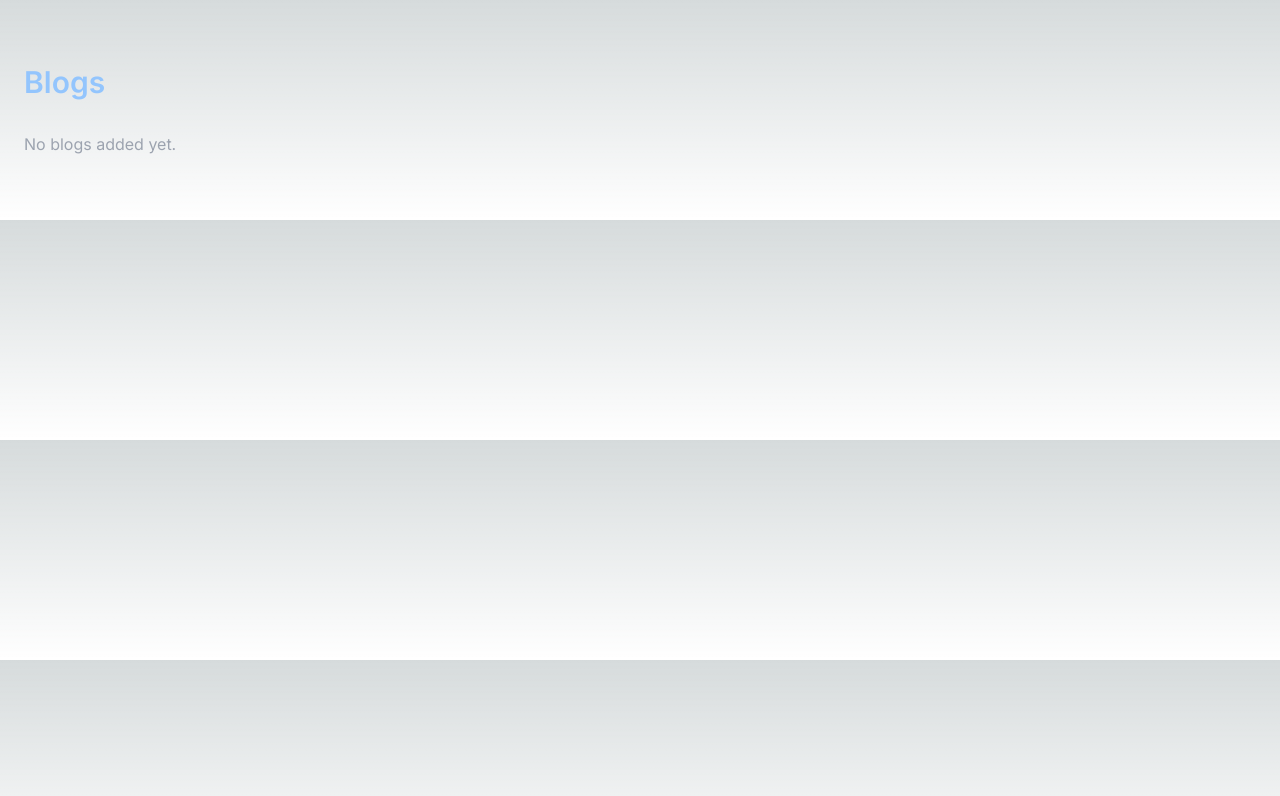
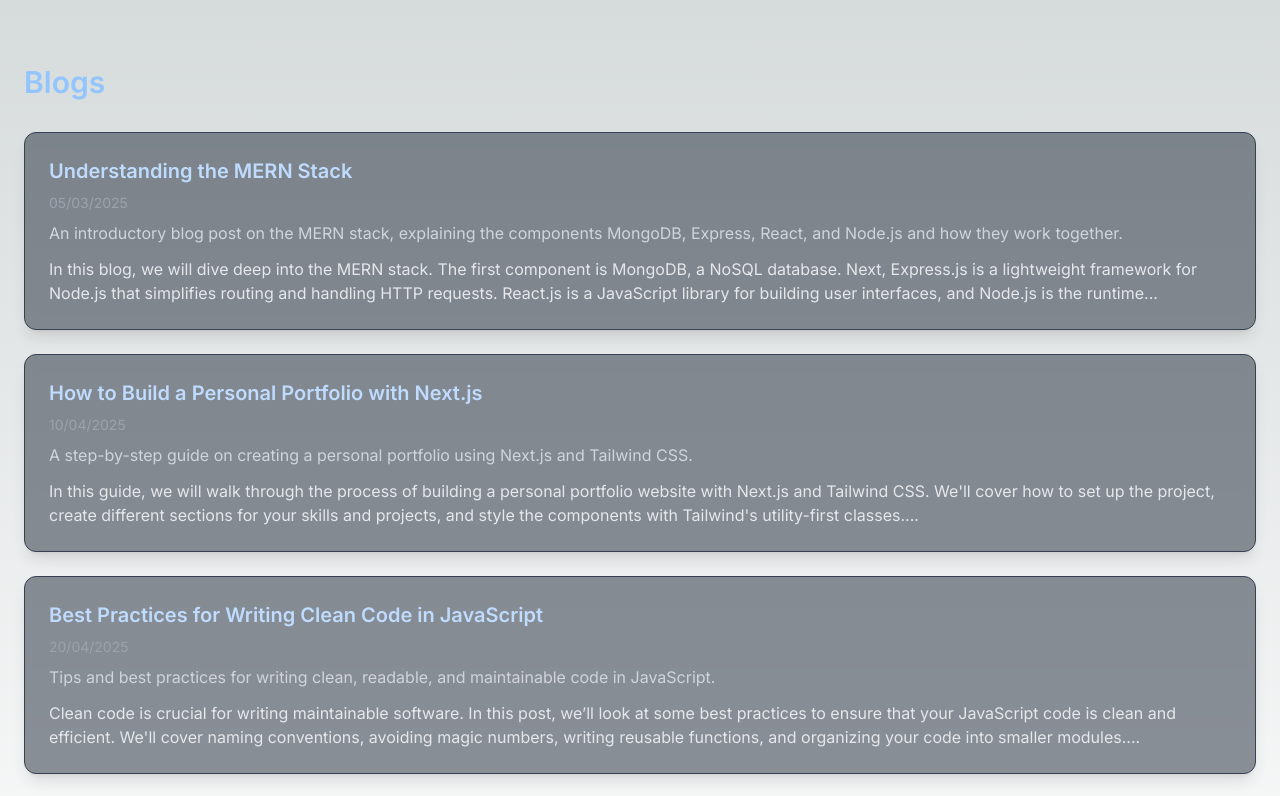
Before and after one commit to msanje/sanjay-achar, a Next.js app: page /blogs in a window 1280 px wide. Shown: the top 796 px of the page. Built offline with nearby package versions, Linux system fonts and the light colour scheme.

Commit message:
added dummy data for both projects and blogs

```diff
--- /dev/null
+++ b/content/blogs.ts
@@ -0,0 +1,61 @@
+interface Blog {
+  id: number;
+  title: string;
+  summary: string;
+  content: string;
+  date: string;
+  tags: string[];
+  author: string;
+  featuredImage: string;
+}
+
+export const blogs: Blog[] = [
+  {
+    id: 1,
+    title: "Understanding the MERN Stack",
+    summary:
+      "An introductory blog post on the MERN stack, explaining the components MongoDB, Express, React, and Node.js and how they work together.",
+    content:
+      "In this blog, we will dive deep into the MERN stack. The first component is MongoDB, a NoSQL database. Next, Express.js is a lightweight framework for Node.js that simplifies routing and handling HTTP requests. React.js is a JavaScript library for building user interfaces, and Node.js is the runtime environment that allows us to execute JavaScript on the server-side.",
+    date: "2025-03-05",
+    tags: ["MERN", "JavaScript", "Full-stack"],
+    author: "Sanjay Achar",
+    featuredImage: "https://example.com/mern-stack.jpg",
+  },
+  {
+    id: 2,
+    title: "How to Build a Personal Portfolio with Next.js",
+    summary:
+      "A step-by-step guide on creating a personal portfolio using Next.js and Tailwind CSS.",
+    content:
+      "In this guide, we will walk through the process of building a personal portfolio website with Next.js and Tailwind CSS. We'll cover how to set up the project, create different sections for your skills and projects, and style the components with Tailwind's utility-first classes.",
+    date: "2025-04-10",
+    tags: ["Next.js", "Portfolio", "Web Development"],
+    author: "Sanjay Achar",
+    featuredImage: "https://example.com/portfolio.jpg",
+  },
+  {
+    id: 3,
+    title: "Best Practices for Writing Clean Code in JavaScript",
+    summary:
+      "Tips and best practices for writing clean, readable, and maintainable code in JavaScript.",
+    content:
+      "Clean code is crucial for writing maintainable software. In this post, we’ll look at some best practices to ensure that your JavaScript code is clean and efficient. We'll cover naming conventions, avoiding magic numbers, writing reusable functions, and organizing your code into smaller modules.",
+    date: "2025-04-20",
+    tags: ["JavaScript", "Clean Code", "Best Practices"],
+    author: "Sanjay Achar",
+    featuredImage: "https://example.com/clean-code.jpg",
+  },
+  {
+    id: 4,
+    title: "Exploring the World of REST APIs",
+    summary:
+      "A deep dive into RESTful APIs, explaining the concepts, methods, and how to create your own API.",
+    content:
+      "REST (Representational State Transfer) APIs are a common way of building web services. In this post, we'll explain the core principles of REST, including the use of HTTP methods (GET, POST, PUT, DELETE), status codes, and resource URIs. We'll also guide you through creating a basic RESTful API with Express and Node.js.",
+    date: "2025-04-30",
+    tags: ["API", "REST", "Backend Development"],
+    author: "Sanjay Achar",
+    featuredImage: "https://example.com/rest-api.jpg",
+  },
+];
--- /dev/null
+++ b/content/projects.ts
@@ -0,0 +1,52 @@
+interface Project {
+  id: number;
+  title: string;
+  description: string;
+  technologies: string[];
+  liveLink: string;
+  githubLink: string;
+  date: string;
+}
+
+export const projects = [
+  {
+    id: 1,
+    title: "Personal Portfolio Website",
+    description:
+      "A responsive personal portfolio website built with Next.js and Tailwind CSS to showcase my skills and projects.",
+    technologies: ["Next.js", "Tailwind CSS", "JavaScript"],
+    liveLink: "https://example.com/portfolio",
+    githubLink: "https://github.com/yourusername/portfolio",
+    date: "2025-03-01",
+  },
+  {
+    id: 2,
+    title: "E-commerce Website",
+    description:
+      "A full-stack e-commerce web app using MongoDB, Express, React, and Node.js (MERN stack). Features user authentication and payment integration.",
+    technologies: ["MERN Stack", "Stripe API", "JWT Authentication"],
+    liveLink: "https://example.com/ecommerce",
+    githubLink: "https://github.com/yourusername/ecommerce-app",
+    date: "2025-04-15",
+  },
+  {
+    id: 3,
+    title: "Weather Forecast App",
+    description:
+      "A weather app that fetches data from a public weather API to display current weather conditions and forecasts for the next week.",
+    technologies: ["React", "OpenWeather API", "CSS"],
+    liveLink: "https://example.com/weather-app",
+    githubLink: "https://github.com/yourusername/weather-app",
+    date: "2025-02-20",
+  },
+  {
+    id: 4,
+    title: "Blog Platform",
+    description:
+      "A blog platform where users can write, edit, and delete their posts. Built with Node.js and MongoDB.",
+    technologies: ["Node.js", "MongoDB", "Express", "React"],
+    liveLink: "https://example.com/blog-platform",
+    githubLink: "https://github.com/yourusername/blog-platform",
+    date: "2025-04-01",
+  },
+];
--- a/src/app/blogs/page.tsx
+++ b/src/app/blogs/page.tsx
@@ -1,36 +1,36 @@
 "use client";
 
-import Link from "next/link";
-import { useState } from "react";
+import { blogs } from "../../../content/blogs";
 
 interface Blog {
   id: number;
   title: string;
-  description: string;
+  summary: string;
   content: string;
   date: string;
+  tags: string[];
+  author: string;
+  featuredImage: string;
 }
 
 export default function Page() {
-  const [blogs, setBlogs] = useState<Blog[]>([]);
-
   return (
     <main className="container mx-auto px-6 py-16 space-y-24">
       <section>
         <div className="flex justify-between items-center mb-8">
           <h2 className="text-3xl font-semibold text-blue-300">Blogs</h2>
           {/* <Link href="/add-blog"> */}
-          {/*   <span className="text-blue-400 hover:text-blue-300 transition-colors font-medium"> */}
-          {/*     Add Blog → */}
-          {/*   </span> */}
+          {/* <span className="text-blue-400 hover:text-blue-300 transition-colors font-medium"> */}
+          {/* Add Blog → */}
+          {/* </span> */}
           {/* </Link> */}
         </div>
         {/* <div className="flex justify-between items-center mb-8"> */}
-        {/*   <h2 className="text-3xl font-semibold text-blue-300">Your Blogs</h2> */}
+        {/* <h2 className="text-3xl font-semibold text-blue-300">Your Blogs</h2> */}
         {/* </div> */}
         <div className="space-y-6">
           {blogs.length > 0 ? (
-            blogs.map((blog) => (
+            blogs.map((blog: Blog) => (
               <div
                 key={blog.id}
                 className="bg-gray-800/50 backdrop-blur-sm rounded-xl p-6 shadow-lg hover:shadow-xl transition-all border border-gray-700 hover:border-blue-500"
@@ -39,9 +39,13 @@ export default function Page() {
                   {blog.title}
                 </h3>
                 <p className="text-gray-400 text-sm mb-2">
-                  {new Date(blog.date).toLocaleDateString()}
+                  {new Date(blog.date).toLocaleDateString("en-GB", {
+                    day: "numeric", // Use 'numeric' for no leading zero (e.g., 1)
+                    month: "numeric", // Use 'numeric' for no leading zero (e.g., 3)
+                    year: "numeric",
+                  })}
                 </p>
-                <p className="text-gray-300 mb-3">{blog.description}</p>
+                <p className="text-gray-300 mb-3">{blog.summary}</p>
                 <p className="text-gray-200 whitespace-pre-wrap">
                   {blog.content.substring(0, 300)}...
                 </p>
--- a/src/app/projects/page.tsx
+++ b/src/app/projects/page.tsx
@@ -1,23 +1,24 @@
 "use client";
 
-import Link from "next/link";
-import { useState } from "react";
+import { projects } from "../../../content/projects";
 
 interface Project {
   id: number;
   title: string;
   description: string;
-  link: string;
+  technologies: string[];
+  liveLink: string;
+  githubLink: string;
+  date: string;
 }
 
 export default function Page() {
-  const [projects, setProjects] = useState<Project[]>([]);
-
   return (
     <main className="container mx-auto px-6 py-16 space-y-24">
       <section>
         <div className="flex justify-between items-center mb-8">
           <h2 className="text-3xl font-semibold text-blue-300">Projects</h2>
+          {/* Uncomment this block when the "Add Project" link is needed */}
           {/* <Link href="/add-project"> */}
           {/*   <span className="text-blue-400 hover:text-blue-300 transition-colors font-medium"> */}
           {/*     Add Project → */}
@@ -26,7 +27,7 @@ export default function Page() {
         </div>
         <div className="grid grid-cols-1 md:grid-cols-2 lg:grid-cols-3 gap-6">
           {projects.length > 0 ? (
-            projects.map((project) => (
+            projects.map((project: Project) => (
               <div
                 key={project.id}
                 className="bg-gray-800/50 backdrop-blur-sm rounded-xl p-6 shadow-lg hover:shadow-xl transition-all border border-gray-700 hover:border-blue-500"
@@ -35,16 +36,31 @@ export default function Page() {
                   {project.title}
                 </h3>
                 <p className="text-gray-300 mb-4">{project.description}</p>
-                <a
-                  href={project.link}
-                  className="text-blue-400 hover:text-blue-300 transition-colors font-medium"
-                >
-                  View Project →
-                </a>
+                <div className="flex justify-between items-center mb-4">
+                  <a
+                    href={project.liveLink}
+                    className="text-blue-400 hover:text-blue-300 transition-colors font-medium"
+                  >
+                    View Project →
+                  </a>
+                  <a
+                    href={project.githubLink}
+                    className="text-blue-400 hover:text-blue-300 transition-colors font-medium"
+                  >
+                    GitHub →
+                  </a>
+                </div>
+                <p className="text-gray-400 text-sm">
+                  {new Date(project.date).toLocaleDateString("en-GB", {
+                    day: "numeric",
+                    month: "numeric",
+                    year: "numeric",
+                  })}
+                </p>
               </div>
             ))
           ) : (
-            <p className="text-gray-400">No projects added yet.</p>
+            <p className="text-gray-400">No projects available yet.</p>
           )}
         </div>
       </section>
```
